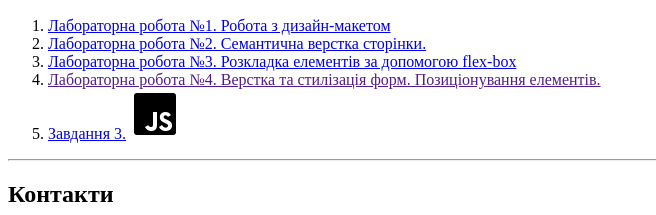
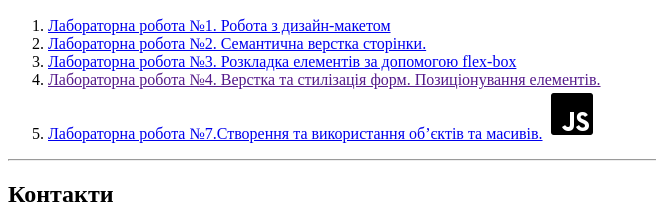
Before and after one commit to EthernalSadness/web-lessons, a plain HTML site: page index.html in a window 1280 px wide. Shown: the part 1905-2120 px from the top of the page, without its empty margins (0-656 px from the left). Drawn offline with Linux system fonts and the light colour scheme.

Commit message:
fix 23062022

```diff
--- a/index.html
+++ b/index.html
@@ -90,7 +90,7 @@
             Лабораторна робота №4. Верстка та стилізація форм. Позиціонування елементів. </a>
             </li>
             <li>
-        <a href = "lab7/index.html">Завдання 3.</a>
+        <a href = "lab7/index.html">Лабораторна робота №7.Створення та використання об’єктів та масивів.</a>
         <a href = "https://github.com/EthernalSadness/web-lessons/blob/main/lab7/index.html">
             <img src="images/icons8-javascript-50.png"/> </a> </li>
          </ol>
```
